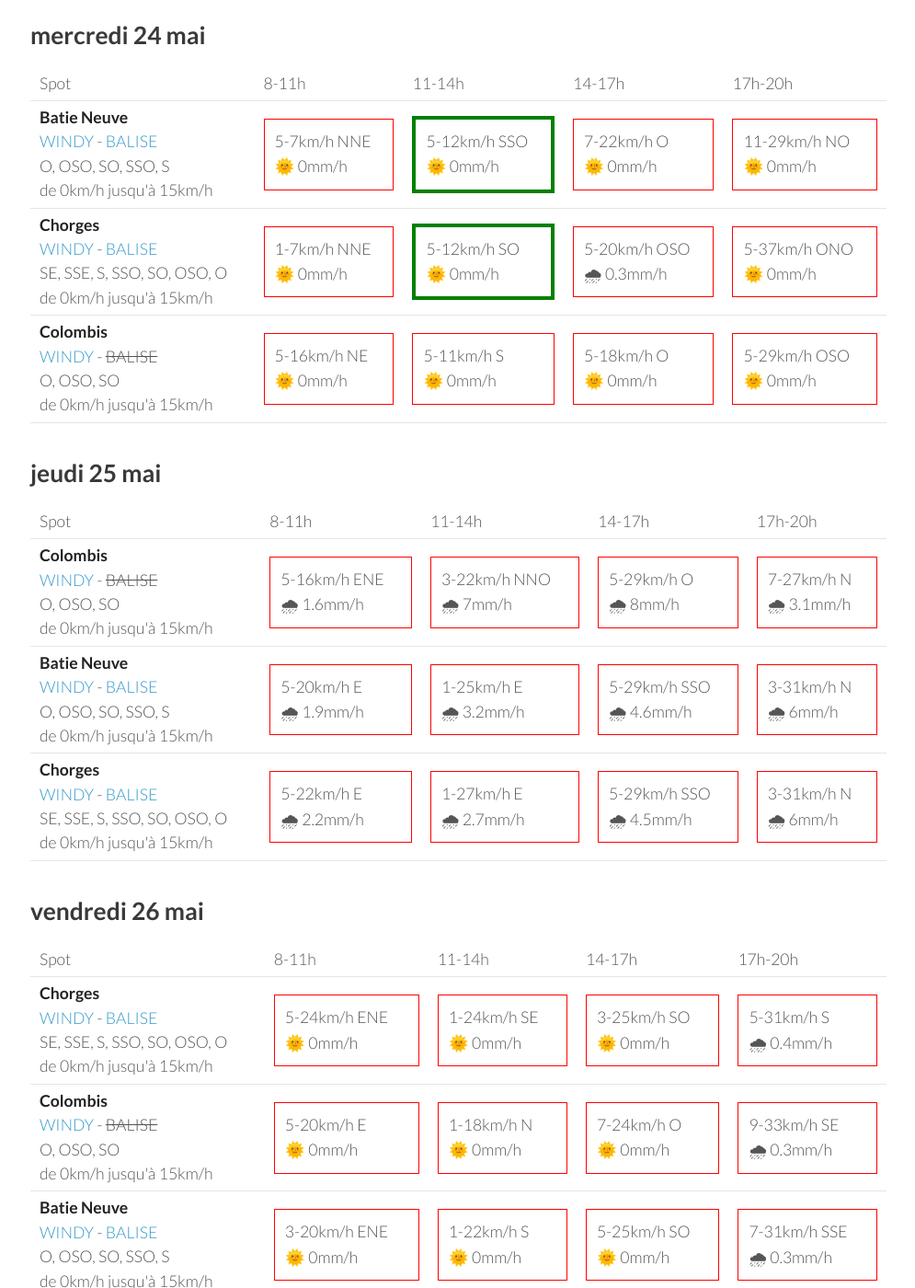
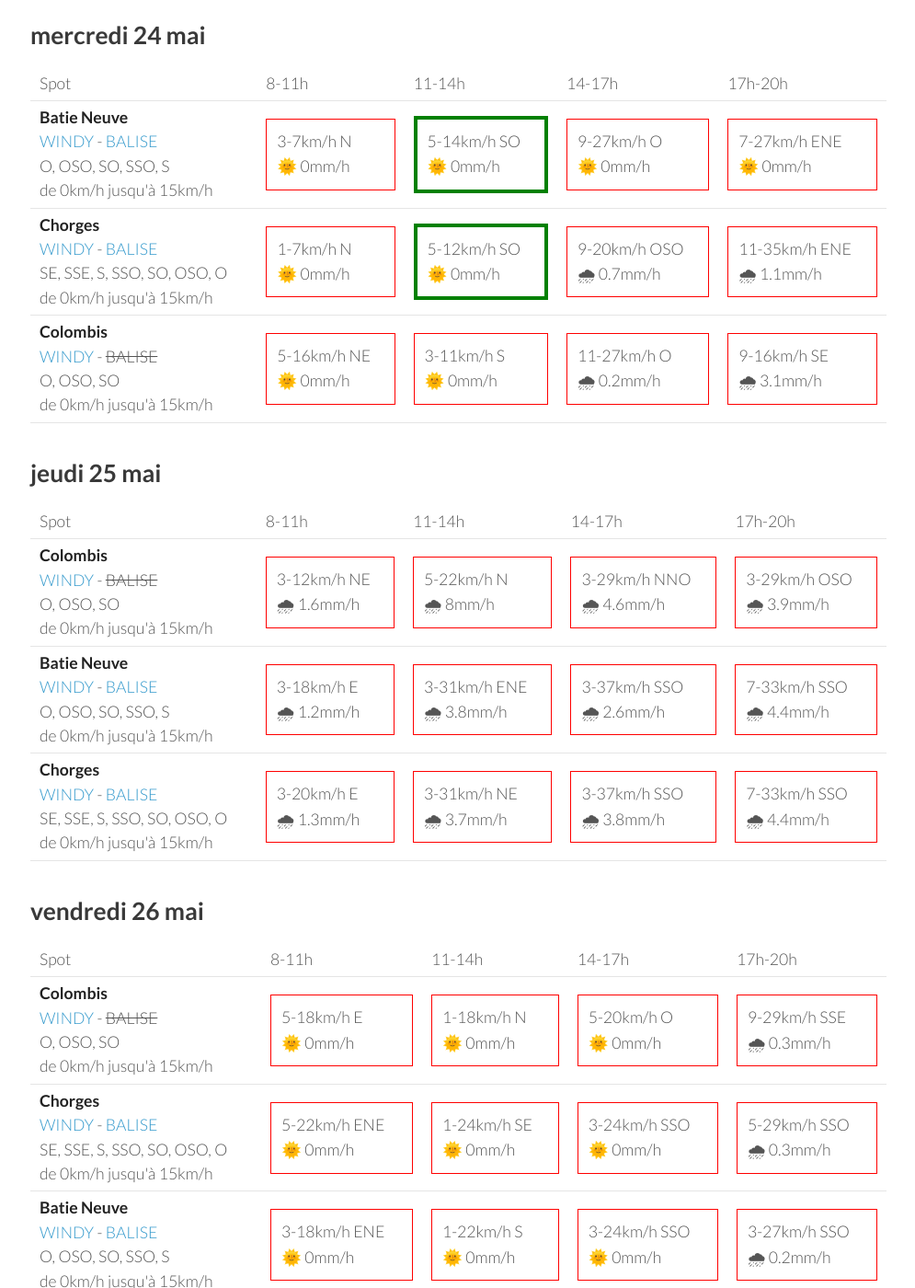
Before and after one commit to parapente-dans-le-nord/parapente-dans-le-nord.github.io, a Jekyll site: the page built from serre_poncon.markdown, in a window 1280 px wide and 1400 px high, scrolled down 733 px. Shown: the whole window at 92% size, without its empty margins (25-1020 px from the left). Built offline with Jekyll 4.4.1, drawn with Linux system fonts in a browser that asks for light colours; some of the changed text lies outside the part shown.

Commit message:
update index.markdown

```diff
--- a/serre_poncon.markdown
+++ b/serre_poncon.markdown
@@ -22,33 +22,30 @@ page mise à jour le mardi 23 mai 13:31
       <td>17h-20h</td>
     </tr>
 <tr>
-        <td><strong>Batie Neuve</strong><br><a href="https://windy.com/44.584/6.236?44.559,6.262,10,m:eTtagly">WINDY</a> - <span class=""><a href="https://www.openwindmap.org/PP554">BALISE</a> </span><br> <span class="vent-favorable">O, OSO, SO, SSO, S</span><br><span class="force-vent">de 0km/h jusqu'à 15km/h</span> </td>
+        <td><strong>Chorges</strong><br><a href="https://windy.com/44.578/6.280?44.559,6.262,10">WINDY</a> - <span class=""><a href="https://www.openwindmap.org/PP554">BALISE</a> </span><br> <span class="vent-favorable">SE, SSE, S, SSO, SO, OSO, O</span><br><span class="force-vent">de 0km/h jusqu'à 15km/h</span> </td>
 
-            <td><div class="not-flyable"><p>1-5km/h NE</p><p>🌞 0mm/h</p></div></td>
+            <td><div class="not-flyable"><p>0-0km/h NA</p><p>🌧️ 0mm/h</p></div></td>
             <td><div class="flyable"><p>5-14km/h SO</p><p>🌞 0mm/h</p></div></td>
-            <td><div class="not-flyable"><p>9-24km/h SO</p><p>🌞 0mm/h</p></div></td>
-            <td><div class="not-flyable"><p>7-20km/h O</p><p>🌧 1.7mm/h</p></div></td>
-
+            <td><div class="not-flyable"><p>12-25km/h SO</p><p>🌞 0mm/h</p></div></td>
+            <td><div class="not-flyable"><p>11-33km/h O</p><p>🌞 0.5mm/h</p></div></td>
 
     </tr>
 <tr>
-        <td><strong>Chorges</strong><br><a href="https://windy.com/44.578/6.280?44.559,6.262,10">WINDY</a> - <span class=""><a href="https://www.openwindmap.org/PP554">BALISE</a> </span><br> <span class="vent-favorable">SE, SSE, S, SSO, SO, OSO, O</span><br><span class="force-vent">de 0km/h jusqu'à 15km/h</span> </td>
+        <td><strong>Batie Neuve</strong><br><a href="https://windy.com/44.584/6.236?44.559,6.262,10,m:eTtagly">WINDY</a> - <span class=""><a href="https://www.openwindmap.org/PP554">BALISE</a> </span><br> <span class="vent-favorable">O, OSO, SO, SSO, S</span><br><span class="force-vent">de 0km/h jusqu'à 15km/h</span> </td>
 
-            <td><div class="not-flyable"><p>1-5km/h ENE</p><p>🌞 0mm/h</p></div></td>
-            <td><div class="flyable"><p>5-12km/h OSO</p><p>🌞 0mm/h</p></div></td>
-            <td><div class="not-flyable"><p>7-20km/h SO</p><p>🌞 0mm/h</p></div></td>
-            <td><div class="not-flyable"><p>5-22km/h OSO</p><p>🌞 0mm/h</p></div></td>
-
+            <td><div class="not-flyable"><p>0-0km/h NA</p><p>🌧️ 0mm/h</p></div></td>
+            <td><div class="flyable"><p>5-14km/h OSO</p><p>🌞 0mm/h</p></div></td>
+            <td><div class="not-flyable"><p>11-24km/h SO</p><p>🌞 0mm/h</p></div></td>
+            <td><div class="not-flyable"><p>7-33km/h SO</p><p>🌞 2.5mm/h</p></div></td>
 
     </tr>
 <tr>
         <td><strong>Colombis</strong><br><a href="https://windy.com/44.494/6.216?44.559,6.262,10">WINDY</a> - <span class="no-balise"> BALISE </span><br> <span class="vent-favorable">O, OSO, SO</span><br><span class="force-vent">de 0km/h jusqu'à 15km/h</span> </td>
 
-            <td><div class="not-flyable"><p>11-27km/h ENE</p><p>🌞 0mm/h</p></div></td>
-            <td><div class="not-flyable"><p>9-24km/h ESE</p><p>🌞 0mm/h</p></div></td>
-            <td><div class="not-flyable"><p>7-25km/h SO</p><p>🌞 0mm/h</p></div></td>
-            <td><div class="not-flyable"><p>9-25km/h SO</p><p>🌞 0mm/h</p></div></td>
-
+            <td><div class="not-flyable"><p>0-0km/h NA</p><p>🌧️ 0mm/h</p></div></td>
+            <td><div class="not-flyable"><p>7-20km/h SE</p><p>🌞 0mm/h</p></div></td>
+            <td><div class="not-flyable"><p>7-24km/h SO</p><p>🌞 0mm/h</p></div></td>
+            <td><div class="not-flyable"><p>12-42km/h SO</p><p>🌞 0mm/h</p></div></td>
 
     </tr>
 
@@ -70,20 +67,20 @@ page mise à jour le mardi 23 mai 13:31
 <tr>
         <td><strong>Batie Neuve</strong><br><a href="https://windy.com/44.584/6.236?44.559,6.262,10,m:eTtagly">WINDY</a> - <span class=""><a href="https://www.openwindmap.org/PP554">BALISE</a> </span><br> <span class="vent-favorable">O, OSO, SO, SSO, S</span><br><span class="force-vent">de 0km/h jusqu'à 15km/h</span> </td>
 
-            <td><div class="not-flyable"><p>5-7km/h NNE</p><p>🌞 0mm/h</p></div></td>
-            <td><div class="flyable"><p>5-12km/h SSO</p><p>🌞 0mm/h</p></div></td>
-            <td><div class="not-flyable"><p>7-22km/h O</p><p>🌞 0mm/h</p></div></td>
-            <td><div class="not-flyable"><p>11-29km/h NO</p><p>🌞 0mm/h</p></div></td>
+            <td><div class="not-flyable"><p>3-7km/h N</p><p>🌞 0mm/h</p></div></td>
+            <td><div class="flyable"><p>5-14km/h SO</p><p>🌞 0mm/h</p></div></td>
+            <td><div class="not-flyable"><p>9-27km/h O</p><p>🌞 0mm/h</p></div></td>
+            <td><div class="not-flyable"><p>7-27km/h ENE</p><p>🌞 0mm/h</p></div></td>
 
 
     </tr>
 <tr>
         <td><strong>Chorges</strong><br><a href="https://windy.com/44.578/6.280?44.559,6.262,10">WINDY</a> - <span class=""><a href="https://www.openwindmap.org/PP554">BALISE</a> </span><br> <span class="vent-favorable">SE, SSE, S, SSO, SO, OSO, O</span><br><span class="force-vent">de 0km/h jusqu'à 15km/h</span> </td>
 
-            <td><div class="not-flyable"><p>1-7km/h NNE</p><p>🌞 0mm/h</p></div></td>
+            <td><div class="not-flyable"><p>1-7km/h N</p><p>🌞 0mm/h</p></div></td>
             <td><div class="flyable"><p>5-12km/h SO</p><p>🌞 0mm/h</p></div></td>
-            <td><div class="not-flyable"><p>5-20km/h OSO</p><p>🌧 0.3mm/h</p></div></td>
-            <td><div class="not-flyable"><p>5-37km/h ONO</p><p>🌞 0mm/h</p></div></td>
+            <td><div class="not-flyable"><p>9-20km/h OSO</p><p>🌧 0.7mm/h</p></div></td>
+            <td><div class="not-flyable"><p>11-35km/h ENE</p><p>🌧 1.1mm/h</p></div></td>
 
 
     </tr>
@@ -91,9 +88,9 @@ page mise à jour le mardi 23 mai 13:31
         <td><strong>Colombis</strong><br><a href="https://windy.com/44.494/6.216?44.559,6.262,10">WINDY</a> - <span class="no-balise"> BALISE </span><br> <span class="vent-favorable">O, OSO, SO</span><br><span class="force-vent">de 0km/h jusqu'à 15km/h</span> </td>
 
             <td><div class="not-flyable"><p>5-16km/h NE</p><p>🌞 0mm/h</p></div></td>
-            <td><div class="not-flyable"><p>5-11km/h S</p><p>🌞 0mm/h</p></div></td>
-            <td><div class="not-flyable"><p>5-18km/h O</p><p>🌞 0mm/h</p></div></td>
-            <td><div class="not-flyable"><p>5-29km/h OSO</p><p>🌞 0mm/h</p></div></td>
+            <td><div class="not-flyable"><p>3-11km/h S</p><p>🌞 0mm/h</p></div></td>
+            <td><div class="not-flyable"><p>11-27km/h O</p><p>🌧 0.2mm/h</p></div></td>
+            <td><div class="not-flyable"><p>9-16km/h SE</p><p>🌧 3.1mm/h</p></div></td>
 
 
     </tr>
@@ -116,30 +113,30 @@ page mise à jour le mardi 23 mai 13:31
 <tr>
         <td><strong>Colombis</strong><br><a href="https://windy.com/44.494/6.216?44.559,6.262,10">WINDY</a> - <span class="no-balise"> BALISE </span><br> <span class="vent-favorable">O, OSO, SO</span><br><span class="force-vent">de 0km/h jusqu'à 15km/h</span> </td>
 
-            <td><div class="not-flyable"><p>5-16km/h ENE</p><p>🌧 1.6mm/h</p></div></td>
-            <td><div class="not-flyable"><p>3-22km/h NNO</p><p>🌧 7mm/h</p></div></td>
-            <td><div class="not-flyable"><p>5-29km/h O</p><p>🌧 8mm/h</p></div></td>
-            <td><div class="not-flyable"><p>7-27km/h N</p><p>🌧 3.1mm/h</p></div></td>
+            <td><div class="not-flyable"><p>3-12km/h NE</p><p>🌧 1.6mm/h</p></div></td>
+            <td><div class="not-flyable"><p>5-22km/h N</p><p>🌧 8mm/h</p></div></td>
+            <td><div class="not-flyable"><p>3-29km/h NNO</p><p>🌧 4.6mm/h</p></div></td>
+            <td><div class="not-flyable"><p>3-29km/h OSO</p><p>🌧 3.9mm/h</p></div></td>
 
 
     </tr>
 <tr>
         <td><strong>Batie Neuve</strong><br><a href="https://windy.com/44.584/6.236?44.559,6.262,10,m:eTtagly">WINDY</a> - <span class=""><a href="https://www.openwindmap.org/PP554">BALISE</a> </span><br> <span class="vent-favorable">O, OSO, SO, SSO, S</span><br><span class="force-vent">de 0km/h jusqu'à 15km/h</span> </td>
 
-            <td><div class="not-flyable"><p>5-20km/h E</p><p>🌧 1.9mm/h</p></div></td>
-            <td><div class="not-flyable"><p>1-25km/h E</p><p>🌧 3.2mm/h</p></div></td>
-            <td><div class="not-flyable"><p>5-29km/h SSO</p><p>🌧 4.6mm/h</p></div></td>
-            <td><div class="not-flyable"><p>3-31km/h N</p><p>🌧 6mm/h</p></div></td>
+            <td><div class="not-flyable"><p>3-18km/h E</p><p>🌧 1.2mm/h</p></div></td>
+            <td><div class="not-flyable"><p>3-31km/h ENE</p><p>🌧 3.8mm/h</p></div></td>
+            <td><div class="not-flyable"><p>3-37km/h SSO</p><p>🌧 2.6mm/h</p></div></td>
+            <td><div class="not-flyable"><p>7-33km/h SSO</p><p>🌧 4.4mm/h</p></div></td>
 
 
     </tr>
 <tr>
         <td><strong>Chorges</strong><br><a href="https://windy.com/44.578/6.280?44.559,6.262,10">WINDY</a> - <span class=""><a href="https://www.openwindmap.org/PP554">BALISE</a> </span><br> <span class="vent-favorable">SE, SSE, S, SSO, SO, OSO, O</span><br><span class="force-vent">de 0km/h jusqu'à 15km/h</span> </td>
 
-            <td><div class="not-flyable"><p>5-22km/h E</p><p>🌧 2.2mm/h</p></div></td>
-            <td><div class="not-flyable"><p>1-27km/h E</p><p>🌧 2.7mm/h</p></div></td>
-            <td><div class="not-flyable"><p>5-29km/h SSO</p><p>🌧 4.5mm/h</p></div></td>
-            <td><div class="not-flyable"><p>3-31km/h N</p><p>🌧 6mm/h</p></div></td>
+            <td><div class="not-flyable"><p>3-20km/h E</p><p>🌧 1.3mm/h</p></div></td>
+            <td><div class="not-flyable"><p>3-31km/h NE</p><p>🌧 3.7mm/h</p></div></td>
+            <td><div class="not-flyable"><p>3-37km/h SSO</p><p>🌧 3.8mm/h</p></div></td>
+            <td><div class="not-flyable"><p>7-33km/h SSO</p><p>🌧 4.4mm/h</p></div></td>
 
 
     </tr>
@@ -160,32 +157,32 @@ page mise à jour le mardi 23 mai 13:31
       <td>17h-20h</td>
     </tr>
 <tr>
-        <td><strong>Chorges</strong><br><a href="https://windy.com/44.578/6.280?44.559,6.262,10">WINDY</a> - <span class=""><a href="https://www.openwindmap.org/PP554">BALISE</a> </span><br> <span class="vent-favorable">SE, SSE, S, SSO, SO, OSO, O</span><br><span class="force-vent">de 0km/h jusqu'à 15km/h</span> </td>
+        <td><strong>Colombis</strong><br><a href="https://windy.com/44.494/6.216?44.559,6.262,10">WINDY</a> - <span class="no-balise"> BALISE </span><br> <span class="vent-favorable">O, OSO, SO</span><br><span class="force-vent">de 0km/h jusqu'à 15km/h</span> </td>
 
-            <td><div class="not-flyable"><p>5-24km/h ENE</p><p>🌞 0mm/h</p></div></td>
-            <td><div class="not-flyable"><p>1-24km/h SE</p><p>🌞 0mm/h</p></div></td>
-            <td><div class="not-flyable"><p>3-25km/h SO</p><p>🌞 0mm/h</p></div></td>
-            <td><div class="not-flyable"><p>5-31km/h S</p><p>🌧 0.4mm/h</p></div></td>
+            <td><div class="not-flyable"><p>5-18km/h E</p><p>🌞 0mm/h</p></div></td>
+            <td><div class="not-flyable"><p>1-18km/h N</p><p>🌞 0mm/h</p></div></td>
+            <td><div class="not-flyable"><p>5-20km/h O</p><p>🌞 0mm/h</p></div></td>
+            <td><div class="not-flyable"><p>9-29km/h SSE</p><p>🌧 0.3mm/h</p></div></td>
 
 
     </tr>
 <tr>
-        <td><strong>Colombis</strong><br><a href="https://windy.com/44.494/6.216?44.559,6.262,10">WINDY</a> - <span class="no-balise"> BALISE </span><br> <span class="vent-favorable">O, OSO, SO</span><br><span class="force-vent">de 0km/h jusqu'à 15km/h</span> </td>
+        <td><strong>Chorges</strong><br><a href="https://windy.com/44.578/6.280?44.559,6.262,10">WINDY</a> - <span class=""><a href="https://www.openwindmap.org/PP554">BALISE</a> </span><br> <span class="vent-favorable">SE, SSE, S, SSO, SO, OSO, O</span><br><span class="force-vent">de 0km/h jusqu'à 15km/h</span> </td>
 
-            <td><div class="not-flyable"><p>5-20km/h E</p><p>🌞 0mm/h</p></div></td>
-            <td><div class="not-flyable"><p>1-18km/h N</p><p>🌞 0mm/h</p></div></td>
-            <td><div class="not-flyable"><p>7-24km/h O</p><p>🌞 0mm/h</p></div></td>
-            <td><div class="not-flyable"><p>9-33km/h SE</p><p>🌧 0.3mm/h</p></div></td>
+            <td><div class="not-flyable"><p>5-22km/h ENE</p><p>🌞 0mm/h</p></div></td>
+            <td><div class="not-flyable"><p>1-24km/h SE</p><p>🌞 0mm/h</p></div></td>
+            <td><div class="not-flyable"><p>3-24km/h SSO</p><p>🌞 0mm/h</p></div></td>
+            <td><div class="not-flyable"><p>5-29km/h SSO</p><p>🌧 0.3mm/h</p></div></td>
 
 
     </tr>
 <tr>
         <td><strong>Batie Neuve</strong><br><a href="https://windy.com/44.584/6.236?44.559,6.262,10,m:eTtagly">WINDY</a> - <span class=""><a href="https://www.openwindmap.org/PP554">BALISE</a> </span><br> <span class="vent-favorable">O, OSO, SO, SSO, S</span><br><span class="force-vent">de 0km/h jusqu'à 15km/h</span> </td>
 
-            <td><div class="not-flyable"><p>3-20km/h ENE</p><p>🌞 0mm/h</p></div></td>
+            <td><div class="not-flyable"><p>3-18km/h ENE</p><p>🌞 0mm/h</p></div></td>
             <td><div class="not-flyable"><p>1-22km/h S</p><p>🌞 0mm/h</p></div></td>
-            <td><div class="not-flyable"><p>5-25km/h SO</p><p>🌞 0mm/h</p></div></td>
-            <td><div class="not-flyable"><p>7-31km/h SSE</p><p>🌧 0.3mm/h</p></div></td>
+            <td><div class="not-flyable"><p>3-24km/h SSO</p><p>🌞 0mm/h</p></div></td>
+            <td><div class="not-flyable"><p>3-27km/h SSO</p><p>🌧 0.2mm/h</p></div></td>
 
 
     </tr>
```
Also changed, not shown: other parts of serre_poncon.markdown (+1 -1 lines).
